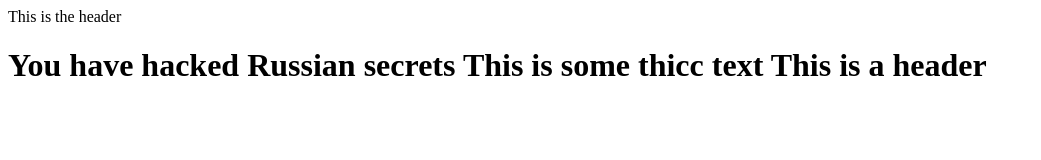
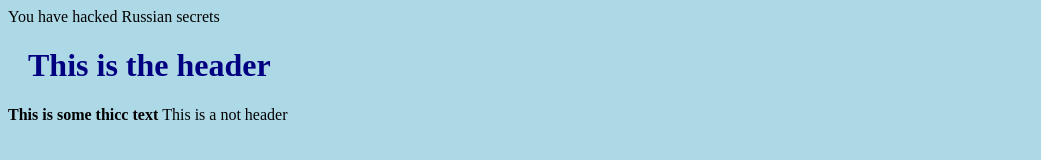
Before and after one commit to Pablo007gvhjvghj/Megalodong, a plain HTML site: page index.html in a window 1280 px wide. Shown: the whole page, without its empty margins (0-1041 px from the left). Drawn offline with Linux system fonts and the light colour scheme.

Commit message:
Update index.html

```diff
--- a/index.html
+++ b/index.html
@@ -1,9 +1,14 @@
 <!DOCTYPE html>
 <html>
 <head>
+  <link rel="stylesheet" href="mystyle.css">
   <title>Did it</title>
-  </H1>This is the header <H1>
-<body> You have hacked Russian secrets</body>
-<Strong> This is some thicc text <Strong>
-<Html> This is a header
+  </head>
+<body>
+  You have hacked Russian secrets
+
+  <H1>This is the header </H1>
+<Strong> This is some thicc text </Strong>
+This is a not header
  </body>
+</html>
```
